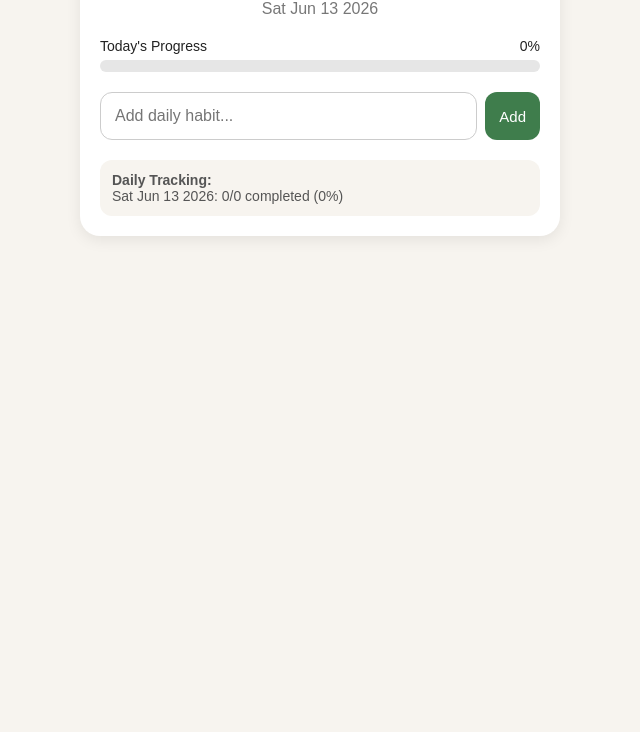
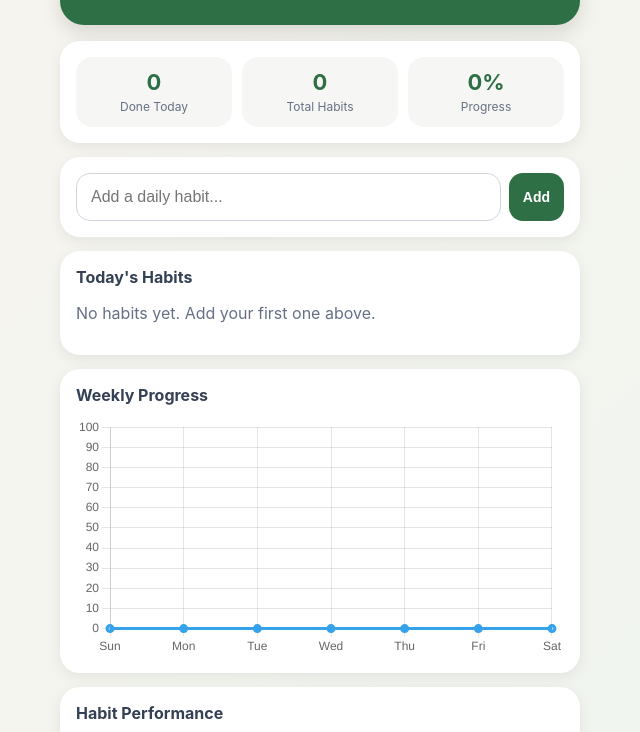
Before and after one commit to Mr-Determinant/Habit, a plain HTML site: page index.html in a window 1280 px wide. Shown: the part 99-831 px from the top of the page, without its empty margins (320-960 px from the left). Before the commit the page ends 800 px from the top, so only its background shows below. Drawn offline with nearby package versions, Linux system fonts and the light colour scheme.

Commit message:
Update index.html

```diff
--- a/index.html
+++ b/index.html
@@ -4,183 +4,200 @@
   <meta charset="UTF-8" />
   <meta name="viewport" content="width=device-width, initial-scale=1.0" />
   <title>Daily Habit Tracker</title>
+  <script src="https://cdn.jsdelivr.net/npm/chart.js"></script>
   <style>
     * { box-sizing: border-box; }
 
     body {
       margin: 0;
-      font-family: Arial, sans-serif;
-      background: #f7f4ef;
-      color: #222;
-      padding: 16px;
+      font-family: -apple-system, BlinkMacSystemFont, "Segoe UI", Arial, sans-serif;
+      background: linear-gradient(135deg, #f8f4ee, #eef5ef);
+      color: #1f2933;
+      padding: 14px;
     }
 
     .app {
-      max-width: 480px;
+      max-width: 520px;
       margin: auto;
-      background: #fff;
-      padding: 20px;
-      border-radius: 20px;
-      box-shadow: 0 4px 15px rgba(0,0,0,0.08);
+      padding-bottom: 30px;
     }
 
-    h1 {
-      text-align: center;
-      color: #3f7d4c;
-      margin-bottom: 5px;
+    .header {
+      background: #2f6f46;
+      color: white;
+      padding: 24px 18px;
+      border-radius: 24px;
+      margin-bottom: 16px;
+      box-shadow: 0 8px 20px rgba(0,0,0,0.12);
     }
 
-    .date {
-      text-align: center;
-      color: #777;
-      margin-bottom: 20px;
+    .header h1 {
+      margin: 0;
+      font-size: 28px;
     }
 
-    .progress-box {
-      margin-bottom: 20px;
+    .header p {
+      margin: 8px 0 0;
+      opacity: 0.9;
     }
 
-    .progress-text {
-      display: flex;
-      justify-content: space-between;
-      font-size: 14px;
-      margin-bottom: 6px;
+    .card {
+      background: white;
+      padding: 16px;
+      border-radius: 20px;
+      margin-bottom: 14px;
+      box-shadow: 0 4px 14px rgba(0,0,0,0.07);
     }
 
-    .progress-bar {
-      width: 100%;
-      height: 12px;
-      background: #e6e6e6;
-      border-radius: 20px;
-      overflow: hidden;
+    .summary {
+      display: grid;
+      grid-template-columns: repeat(3, 1fr);
+      gap: 10px;
+      text-align: center;
     }
 
-    .progress-fill {
-      height: 100%;
-      width: 0%;
-      background: #3f7d4c;
-      transition: 0.3s;
+    .stat {
+      background: #f6f7f4;
+      border-radius: 16px;
+      padding: 12px 8px;
+    }
+
+    .stat strong {
+      display: block;
+      font-size: 22px;
+      color: #2f6f46;
+    }
+
+    .stat span {
+      font-size: 12px;
+      color: #667085;
     }
 
     .add-box {
       display: flex;
       gap: 8px;
-      margin-bottom: 20px;
     }
 
     input {
       flex: 1;
       padding: 14px;
       font-size: 16px;
-      border: 1px solid #ccc;
-      border-radius: 12px;
+      border: 1px solid #d0d5dd;
+      border-radius: 14px;
     }
 
     button {
       border: none;
-      border-radius: 12px;
+      border-radius: 14px;
       padding: 12px 14px;
-      font-size: 15px;
+      font-size: 14px;
       cursor: pointer;
+      font-weight: 600;
     }
 
-    .add-btn {
-      background: #3f7d4c;
+    .add-btn, .done-btn {
+      background: #2f6f46;
+      color: white;
+    }
+
+    .edit-btn {
+      background: #f0d98c;
+      color: #333;
+    }
+
+    .delete-btn {
+      background: #d94f4f;
       color: white;
     }
 
     .habit {
-      background: #fafafa;
-      border: 1px solid #eee;
+      border: 1px solid #edf0f2;
+      border-radius: 18px;
       padding: 14px;
-      border-radius: 14px;
+      margin-bottom: 12px;
+      background: #fcfcfc;
+    }
+
+    .habit.done {
+      background: #eef8f0;
+      opacity: 0.85;
+    }
+
+    .habit-name {
+      font-size: 17px;
+      font-weight: 700;
+      margin-bottom: 5px;
+    }
+
+    .habit.done .habit-name {
+      text-decoration: line-through;
+    }
+
+    .habit-info {
+      color: #667085;
+      font-size: 13px;
       margin-bottom: 12px;
     }
 
-    .habit-top {
-      display: flex;
-      justify-content: space-between;
-      align-items: center;
-      gap: 10px;
+    .actions {
+      display: grid;
+      grid-template-columns: 1fr 1fr 1fr;
+      gap: 8px;
     }
 
-    .habit-name {
-      font-weight: bold;
-      font-size: 17px;
-      word-break: break-word;
+    canvas {
+      max-height: 240px;
     }
 
-    .habit-info {
-      font-size: 13px;
-      color: #666;
-      margin-top: 6px;
-    }
-
-    .actions {
-      display: flex;
-      gap: 6px;
-      margin-top: 12px;
-    }
-
-    .complete-btn {
-      flex: 1;
-      background: #3f7d4c;
-      color: white;
-    }
-
-    .edit-btn {
-      background: #e9d8a6;
-      color: #333;
-    }
-
-    .delete-btn {
-      background: #d9534f;
-      color: white;
-    }
-
-    .done {
-      opacity: 0.65;
-    }
-
-    .done .habit-name {
-      text-decoration: line-through;
-    }
-
-    .history {
-      margin-top: 20px;
-      font-size: 14px;
-      color: #555;
-      background: #f7f4ef;
-      padding: 12px;
-      border-radius: 12px;
+    .small-title {
+      font-weight: 700;
+      margin-bottom: 12px;
+      color: #344054;
     }
   </style>
 </head>
 <body>
   <div class="app">
-    <h1>Daily Habit Tracker</h1>
-    <div class="date" id="todayDate"></div>
+    <div class="header">
+      <h1>Daily Habit Tracker</h1>
+      <p id="todayDate"></p>
+    </div>
 
-    <div class="progress-box">
-      <div class="progress-text">
-        <span>Today's Progress</span>
-        <span id="progressText">0%</span>
+    <div class="card summary">
+      <div class="stat">
+        <strong id="completedCount">0</strong>
+        <span>Done Today</span>
       </div>
-      <div class="progress-bar">
-        <div class="progress-fill" id="progressFill"></div>
+      <div class="stat">
+        <strong id="totalCount">0</strong>
+        <span>Total Habits</span>
+      </div>
+      <div class="stat">
+        <strong id="percentCount">0%</strong>
+        <span>Progress</span>
       </div>
     </div>
 
-    <div class="add-box">
-      <input id="habitInput" placeholder="Add daily habit..." />
-      <button class="add-btn" onclick="addHabit()">Add</button>
+    <div class="card">
+      <div class="add-box">
+        <input id="habitInput" placeholder="Add a daily habit..." />
+        <button class="add-btn" onclick="addHabit()">Add</button>
+      </div>
     </div>
 
-    <div id="habitList"></div>
+    <div class="card">
+      <div class="small-title">Today's Habits</div>
+      <div id="habitList"></div>
+    </div>
 
-    <div class="history">
-      <strong>Daily Tracking:</strong>
-      <div id="dailyStats"></div>
+    <div class="card">
+      <div class="small-title">Weekly Progress</div>
+      <canvas id="weeklyChart"></canvas>
+    </div>
+
+    <div class="card">
+      <div class="small-title">Habit Performance</div>
+      <canvas id="habitChart"></canvas>
     </div>
   </div>
 
@@ -190,6 +207,9 @@
 
     let habits = JSON.parse(localStorage.getItem("habits")) || [];
     let history = JSON.parse(localStorage.getItem("habitHistory")) || {};
+
+    let weeklyChart;
+    let habitChart;
 
     function saveData() {
       localStorage.setItem("habits", JSON.stringify(habits));
@@ -225,9 +245,8 @@
       render();
     }
 
-    function completeHabit(index) {
+    function toggleHabit(index) {
       const habit = habits[index];
-
       habit.completed = !habit.completed;
 
       if (habit.completed) {
@@ -244,9 +263,9 @@
     }
 
     function editHabit(index) {
-      const newName = prompt("Edit habit:", habits[index].name);
-      if (newName && newName.trim()) {
-        habits[index].name = newName.trim();
+      const updated = prompt("Edit habit:", habits[index].name);
+      if (updated && updated.trim()) {
+        habits[index].name = updated.trim();
         saveData();
         render();
       }
@@ -263,37 +282,32 @@
 
     function updateTodayHistory() {
       const completed = habits.filter(h => h.completed).length;
+      const total = habits.length;
       history[today] = {
         completed,
-        total: habits.length,
-        percent: habits.length ? Math.round((completed / habits.length) * 100) : 0
+        total,
+        percent: total ? Math.round((completed / total) * 100) : 0
       };
     }
 
-    function render() {
-      resetDailyStatus();
-
+    function renderHabits() {
       const list = document.getElementById("habitList");
       list.innerHTML = "";
+
+      if (habits.length === 0) {
+        list.innerHTML = "<p style='color:#667085;'>No habits yet. Add your first one above.</p>";
+        return;
+      }
 
       habits.forEach((habit, index) => {
         const div = document.createElement("div");
         div.className = "habit " + (habit.completed ? "done" : "");
 
         div.innerHTML = `
-          <div class="habit-top">
-            <div>
-              <div class="habit-name">${habit.name}</div>
-              <div class="habit-info">
-                🔥 Streak: ${habit.streak} day(s) · ✅ Total: ${habit.totalCompleted}
-              </div>
-            </div>
-          </div>
-
+          <div class="habit-name">${habit.name}</div>
+          <div class="habit-info">🔥 Streak: ${habit.streak} days · ✅ Total completed: ${habit.totalCompleted}</div>
           <div class="actions">
-            <button class="complete-btn" onclick="completeHabit(${index})">
-              ${habit.completed ? "Undo" : "Done"}
-            </button>
+            <button class="done-btn" onclick="toggleHabit(${index})">${habit.completed ? "Undo" : "Done"}</button>
             <button class="edit-btn" onclick="editHabit(${index})">Edit</button>
             <button class="delete-btn" onclick="deleteHabit(${index})">Delete</button>
           </div>
@@ -301,34 +315,89 @@
 
         list.appendChild(div);
       });
-
-      updateTodayHistory();
-      updateProgress();
-      showStats();
     }
 
-    function updateProgress() {
+    function updateSummary() {
       const completed = habits.filter(h => h.completed).length;
       const total = habits.length;
       const percent = total ? Math.round((completed / total) * 100) : 0;
 
-      document.getElementById("progressText").innerText = percent + "%";
-      document.getElementById("progressFill").style.width = percent + "%";
+      document.getElementById("completedCount").innerText = completed;
+      document.getElementById("totalCount").innerText = total;
+      document.getElementById("percentCount").innerText = percent + "%";
     }
 
-    function showStats() {
-      const stats = document.getElementById("dailyStats");
-      const recentDays = Object.keys(history).slice(-7).reverse();
+    function getLast7Days() {
+      const days = [];
 
-      if (recentDays.length === 0) {
-        stats.innerHTML = "No data yet.";
-        return;
+      for (let i = 6; i >= 0; i--) {
+        const date = new Date();
+        date.setDate(date.getDate() - i);
+        days.push(date.toDateString());
       }
 
-      stats.innerHTML = recentDays.map(day => {
-        const data = history[day];
-        return `${day}: ${data.completed}/${data.total} completed (${data.percent}%)`;
-      }).join("<br>");
+      return days;
+    }
+
+    function renderCharts() {
+      const last7 = getLast7Days();
+
+      const weeklyLabels = last7.map(day =>
+        new Date(day).toLocaleDateString("en-US", { weekday: "short" })
+      );
+
+      const weeklyData = last7.map(day => history[day]?.percent || 0);
+
+      if (weeklyChart) weeklyChart.destroy();
+      weeklyChart = new Chart(document.getElementById("weeklyChart"), {
+        type: "line",
+        data: {
+          labels: weeklyLabels,
+          datasets: [{
+            label: "Completion %",
+            data: weeklyData,
+            borderWidth: 3,
+            tension: 0.35,
+            fill: true
+          }]
+        },
+        options: {
+          responsive: true,
+          plugins: { legend: { display: false } },
+          scales: {
+            y: { beginAtZero: true, max: 100 }
+          }
+        }
+      });
+
+      if (habitChart) habitChart.destroy();
+      habitChart = new Chart(document.getElementById("habitChart"), {
+        type: "bar",
+        data: {
+          labels: habits.map(h => h.name),
+          datasets: [{
+            label: "Total Completed",
+            data: habits.map(h => h.totalCompleted),
+            borderWidth: 1
+          }]
+        },
+        options: {
+          responsive: true,
+          plugins: { legend: { display: false } },
+          scales: {
+            y: { beginAtZero: true }
+          }
+        }
+      });
+    }
+
+    function render() {
+      resetDailyStatus();
+      updateTodayHistory();
+      renderHabits();
+      updateSummary();
+      renderCharts();
+      saveData();
     }
 
     render();
```
